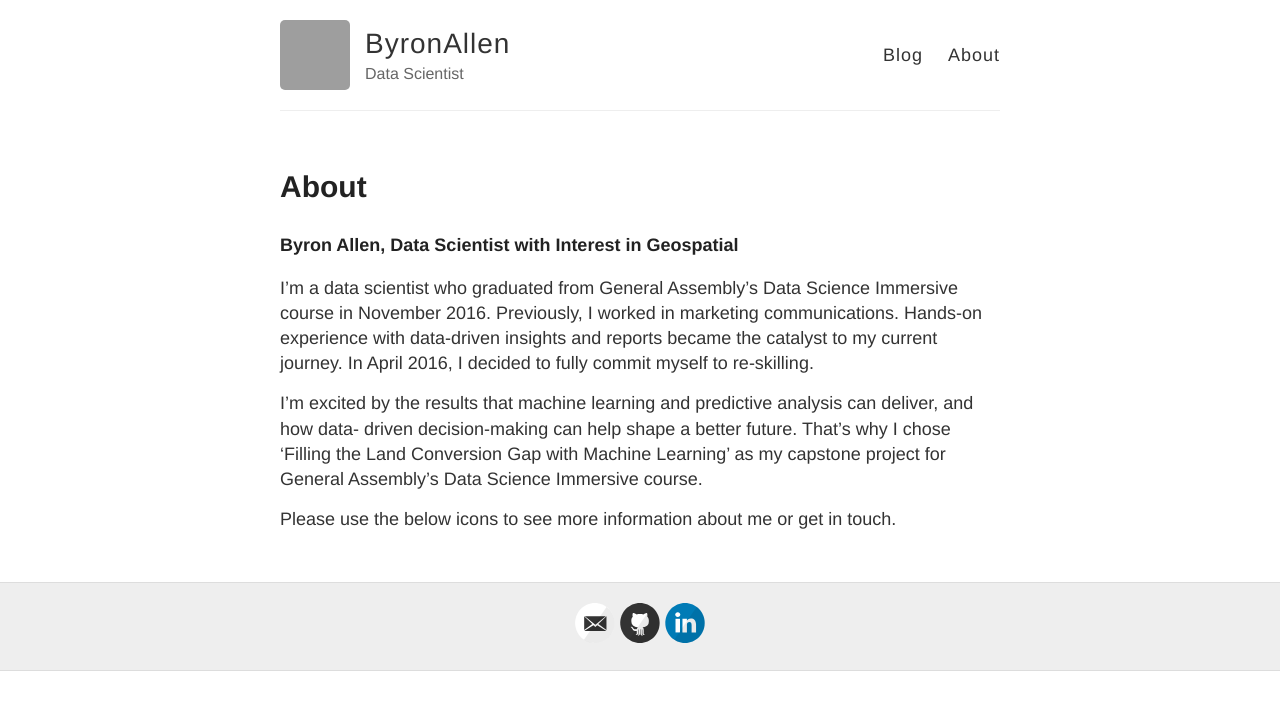
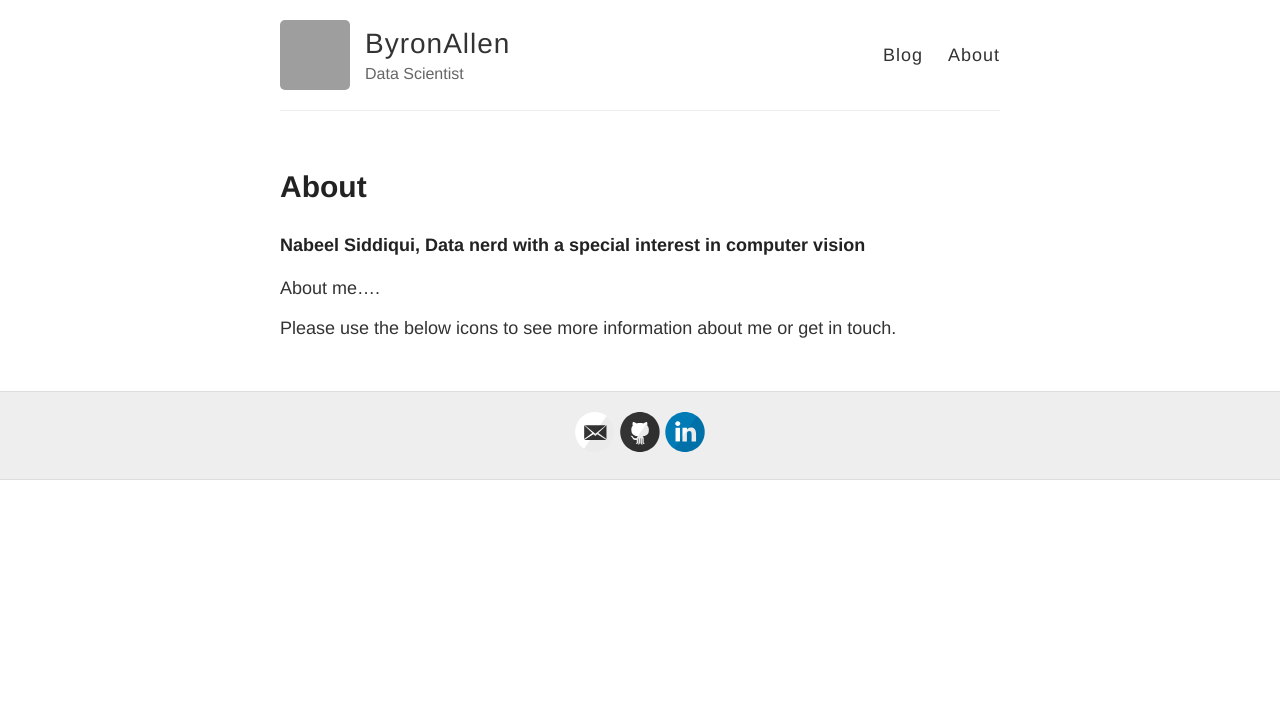
Before and after one commit to nabs2011/nabs2011.github.io, a Jekyll site: the page built from about.md, in a window 1280 px wide. Shown: the top 710 px of the page. Built offline with Jekyll 4.4.1, drawn with Linux system fonts in a browser that asks for light colours; grey boxes are pictures that could not be loaded.

```diff
--- a/about.md
+++ b/about.md
@@ -5,9 +5,7 @@ permalink: /about/
 ---
 
 
-##### Byron Allen, Data Scientist with Interest in Geospatial
-I'm a data scientist who graduated from General Assembly's Data Science Immersive course in November 2016. Previously, I worked in marketing communications. Hands-on experience with data-driven insights and reports became the catalyst to my current journey. In April 2016, I decided to fully commit myself to re-skilling.
-
-I’m excited by the results that machine learning and predictive analysis can deliver, and how data- driven decision-making can help shape a better future. That's why I chose 'Filling the Land Conversion Gap with Machine Learning' as my capstone project for General Assembly's Data Science Immersive course.
+##### Nabeel Siddiqui, Data nerd with a special interest in computer vision
+About me....
 
 Please use the below icons to see more information about me or get in touch.
```
Also changed, not shown: _posts/2018-02-05_UTS_pt1.md (added, +52 -0 lines), images/tidy_uts.png (added), images/untidy_uts.png (added), 1 other file.
